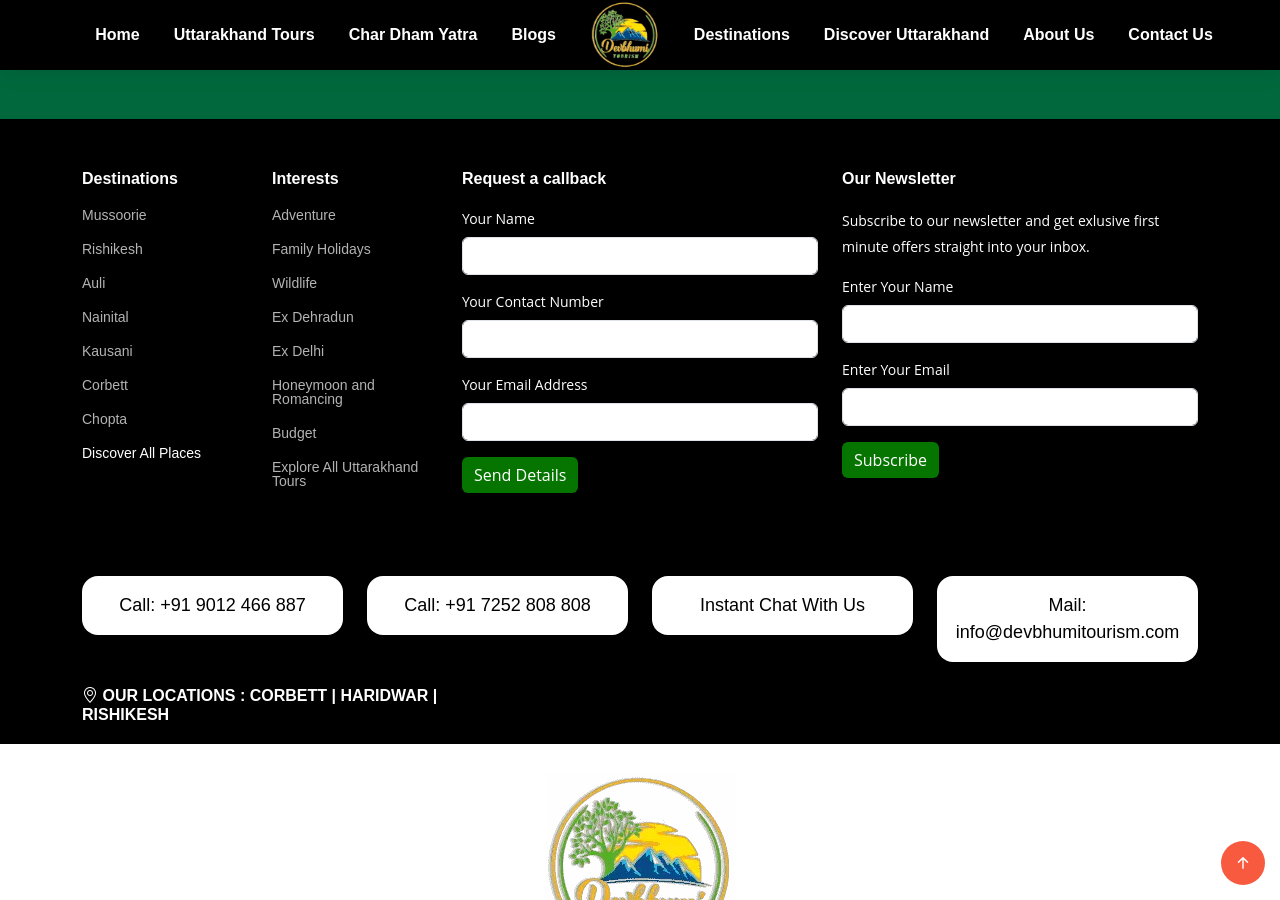
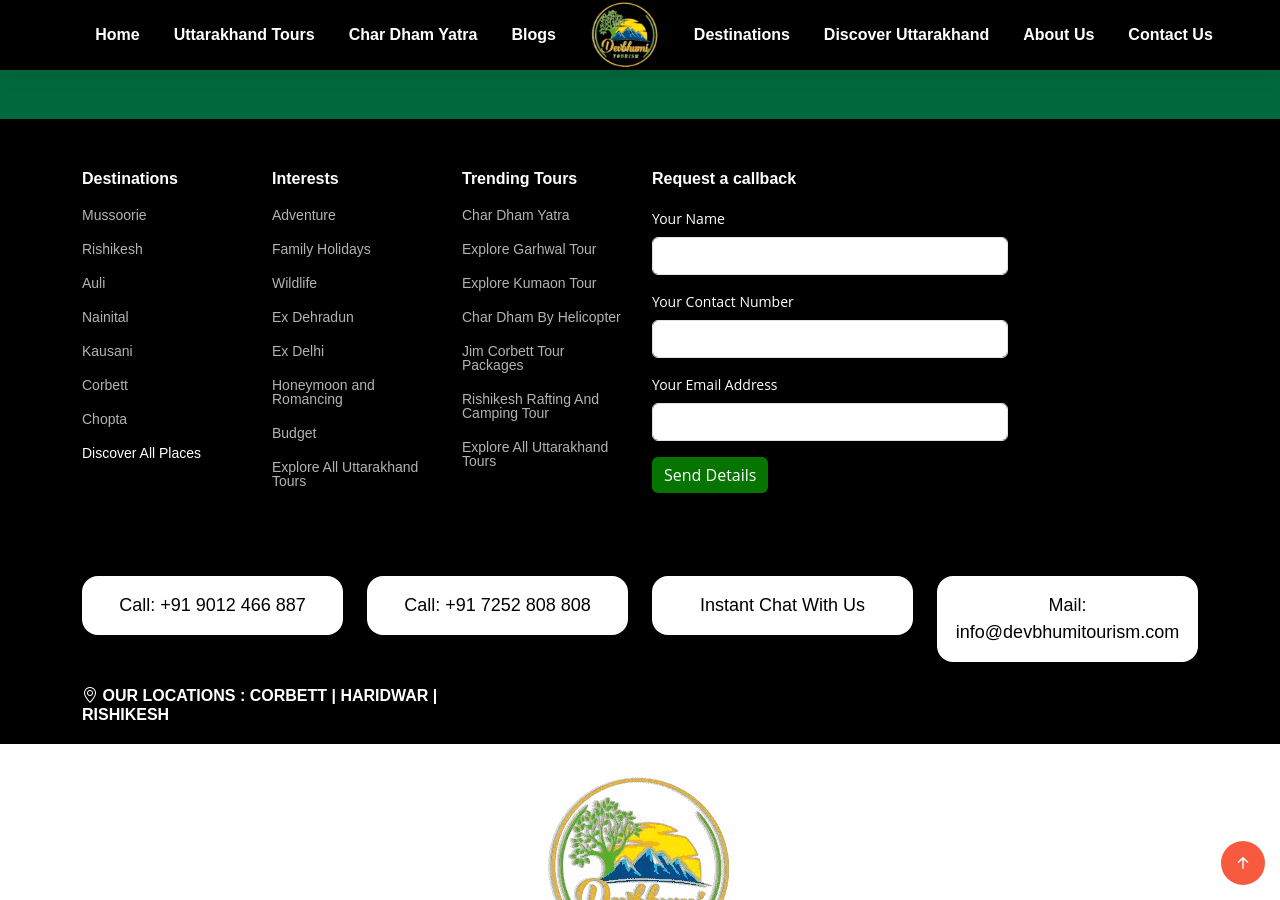
Before and after one commit to sualsoft/devbhumitourism, a Jekyll site: the page built from index.markdown, in a window 1280 px wide and 900 px high, scrolled down 11612 px. Built offline with Jekyll 4.4.1, drawn with Linux system fonts in a browser that asks for light colours; some web fonts are replaced.

Commit message:
Update footer.html

```diff
--- a/_includes/footer.html
+++ b/_includes/footer.html
@@ -32,6 +32,20 @@
         </ul>
       </div>
 
+       <div class="col-lg-2 col-6 footer-links">
+        <h4>Trending Tours</h4>
+        <ul>
+          <li><a href="#">Char Dham Yatra</a></li>
+          <li><a href="#">Explore Garhwal Tour</a></li>
+          <li><a href="#">Explore Kumaon Tour</a></li>
+          <li><a href="#">Char Dham By Helicopter</a></li>
+          <li><a href="#">Jim Corbett Tour Packages</a></li>
+          <li><a href="#">Rishikesh Rafting And Camping Tour</a></li>
+          <li><a href="#">Explore All Uttarakhand Tours</a></li>
+        </ul>
+      </div>
+
+
       <div class="col-lg-4 col-md-12 footer-contact text-center text-md-start">
         <h4>Request a callback</h4>
         <form>
@@ -58,28 +72,7 @@
         </form>
       </div>
 
-      <div class="col-lg-4 col-md-12 footer-contact text-center text-md-start">
-        <h4>Our Newsletter</h4>
-        <p>
-          Subscribe to our newsletter and get exlusive first minute offers
-          straight into your inbox.
-        </p>
-        <form>
-          <div class="mb-3">
-            <label for="name" class="form-label">Enter Your Name</label>
-            <input type="text" class="form-control" id="name" />
-          </div>
 
-          <!---->
-
-          <div class="mb-3">
-            <label for="email" class="form-label">Enter Your Email</label>
-            <input type="email" class="form-control" id="email" />
-          </div>
-          <button type="submit" class="btn btn-primary">Subscribe</button>
-        </form>
-      </div>
-      <br />
       <br />
 
       <div class="col-lg-3 mt-5 footer-btn">
```
